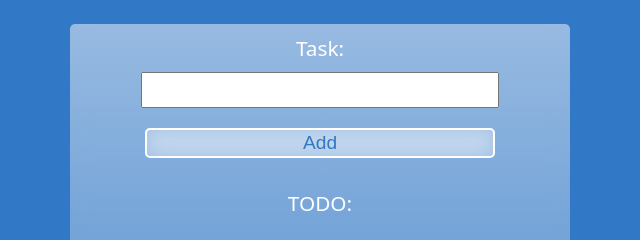
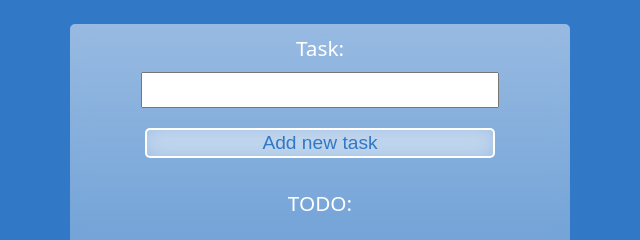
Before and after one commit to A1ien1385/TypeScript_TodoList, a website: page index.html in a window 1280 px wide. Shown: the top 240 px of the page, 320-960 px from the left. Drawn offline with Linux system fonts and the light colour scheme.

Commit message:
add new task

```diff
--- a/index.html
+++ b/index.html
@@ -13,7 +13,7 @@
     <form class="container">
       <label for="name">Task:</label>
       <input type="text" id="name" />
-      <button>Add</button>
+      <button>Add new task</button>
       <p>TODO:</p>
       <ul class="tasks"></ul>
     </form>
```
